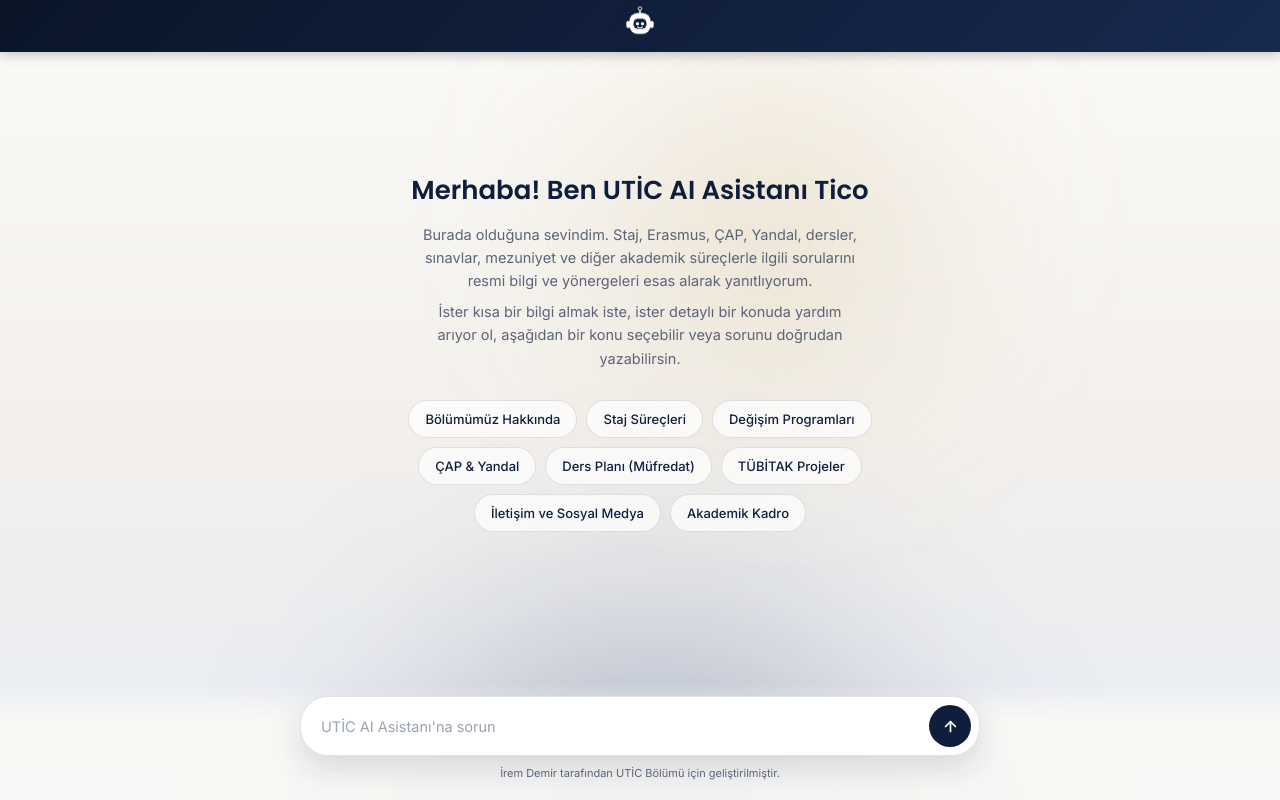
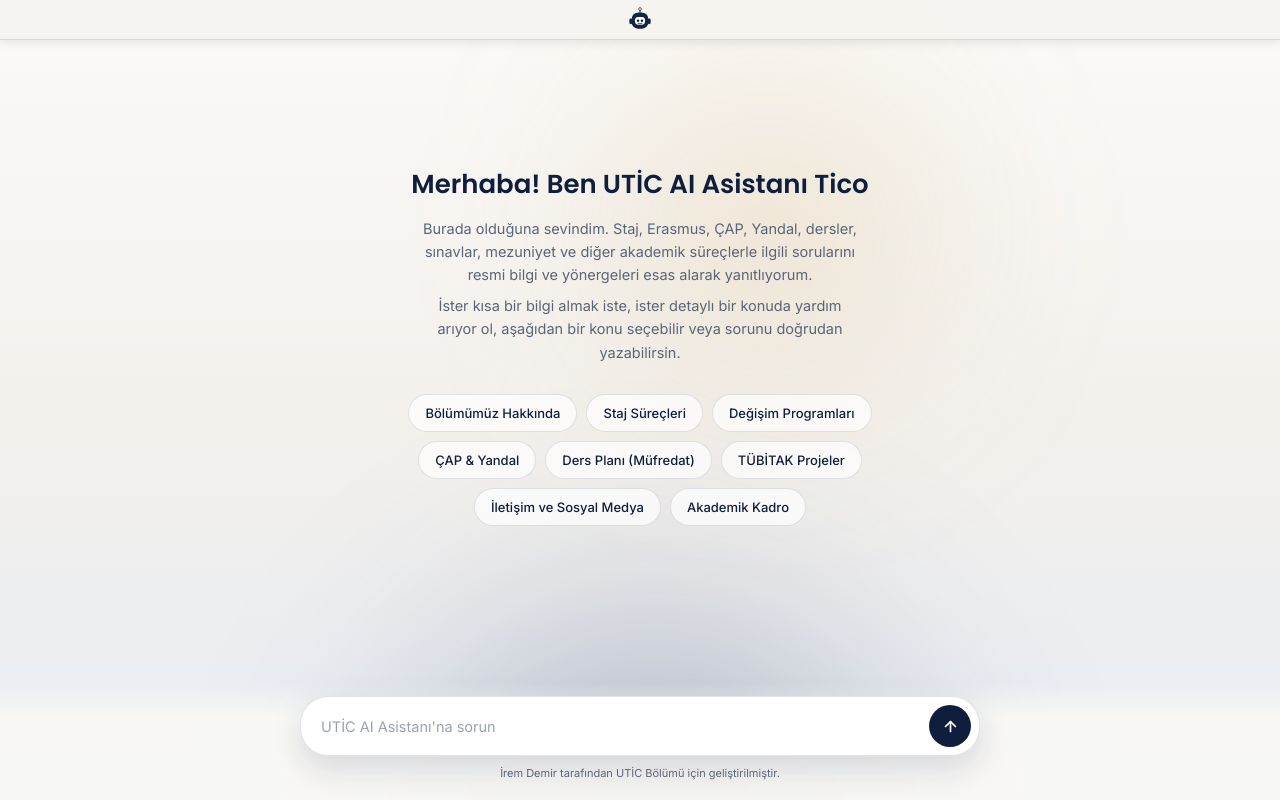
Before and after one commit to iremdemi/utic-ai-asistan, a website: page index.html in a window 1280 px wide. Drawn offline with Linux system fonts and the light colour scheme.

Commit message:
Update index.html

```diff
--- a/index.html
+++ b/index.html
@@ -39,7 +39,7 @@
     display: flex;
     flex-direction: column;
     position: relative;
-    padding-top: 52px;
+    padding-top: 40px;
   }
 
   /* ---------- Yavaşça hareket eden mavi/altın ışık (Gemini tarzı) ---------- */
@@ -91,22 +91,24 @@
     left: 0;
     right: 0;
     z-index: 999;
-    height: 52px;
+    height: 40px;
     display: flex;
     align-items: center;
     justify-content: center;
-    background: linear-gradient(135deg, var(--navy-950), var(--navy-800));
-    box-shadow: 0 2px 12px rgba(10, 21, 40, 0.25);
+    background: rgba(246, 244, 239, 0.92);
+    backdrop-filter: blur(10px);
+    -webkit-backdrop-filter: blur(10px);
+    border-bottom: 1px solid var(--border);
+    box-shadow: 0 2px 10px rgba(10, 21, 40, 0.10);
   }
 
   .tico-mascot {
-    animation: ticoFloat 3s ease-in-out infinite;
-    filter: drop-shadow(0 6px 8px rgba(15, 30, 61, 0.35));
+    animation: ticoPulse 2.6s ease-in-out infinite;
   }
 
-  @keyframes ticoFloat {
-    0%, 100% { transform: translateY(0); }
-    50% { transform: translateY(-5px); }
+  @keyframes ticoPulse {
+    0%, 100% { opacity: 1; }
+    50% { opacity: 0.5; }
   }
 
   /* ---------- Ana içerik ---------- */
@@ -411,16 +413,16 @@
 
 <div class="topbar">
   <div class="tico-mascot" aria-label="Tico">
-    <svg viewBox="0 0 100 100" width="36" height="36">
-      <line x1="50" y1="18" x2="50" y2="29" stroke="#ffffff" stroke-width="4" stroke-linecap="round"/>
-      <circle cx="50" cy="18" r="5" fill="#0f1e3d" stroke="#ffffff" stroke-width="2.5"/>
-      <rect x="12" y="52" width="10" height="20" rx="5" fill="#ffffff"/>
-      <rect x="78" y="52" width="10" height="20" rx="5" fill="#ffffff"/>
-      <rect x="20" y="30" width="60" height="58" rx="24" fill="#ffffff"/>
-      <rect x="32" y="46" width="36" height="28" rx="12" fill="#0f1e3d"/>
-      <circle cx="43" cy="60" r="4.5" fill="#ffffff"/>
-      <circle cx="57" cy="60" r="4.5" fill="#ffffff"/>
-      <path d="M 43 69 Q 50 74 57 69" fill="none" stroke="#ffffff" stroke-width="3" stroke-linecap="round"/>
+    <svg viewBox="0 0 100 100" width="28" height="28">
+      <line x1="50" y1="18" x2="50" y2="29" stroke="#0f1e3d" stroke-width="4" stroke-linecap="round"/>
+      <circle cx="50" cy="18" r="5" fill="#ffffff" stroke="#0f1e3d" stroke-width="2.5"/>
+      <rect x="12" y="52" width="10" height="20" rx="5" fill="#0f1e3d"/>
+      <rect x="78" y="52" width="10" height="20" rx="5" fill="#0f1e3d"/>
+      <rect x="20" y="30" width="60" height="58" rx="24" fill="#0f1e3d"/>
+      <rect x="32" y="46" width="36" height="28" rx="12" fill="#ffffff"/>
+      <circle cx="43" cy="60" r="4.5" fill="#0f1e3d"/>
+      <circle cx="57" cy="60" r="4.5" fill="#0f1e3d"/>
+      <path d="M 43 69 Q 50 74 57 69" fill="none" stroke="#0f1e3d" stroke-width="3" stroke-linecap="round"/>
     </svg>
   </div>
 </div>
```
